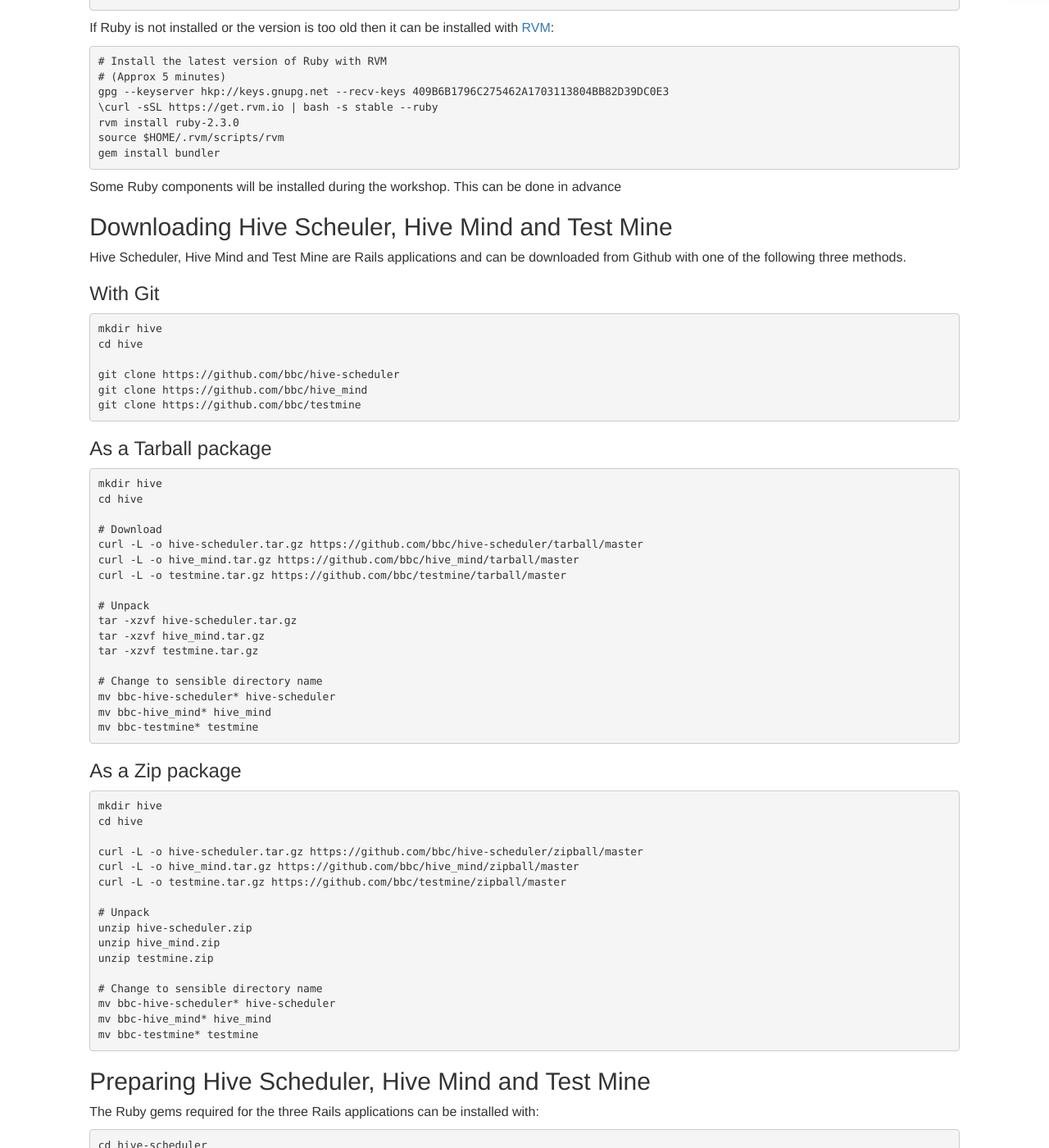
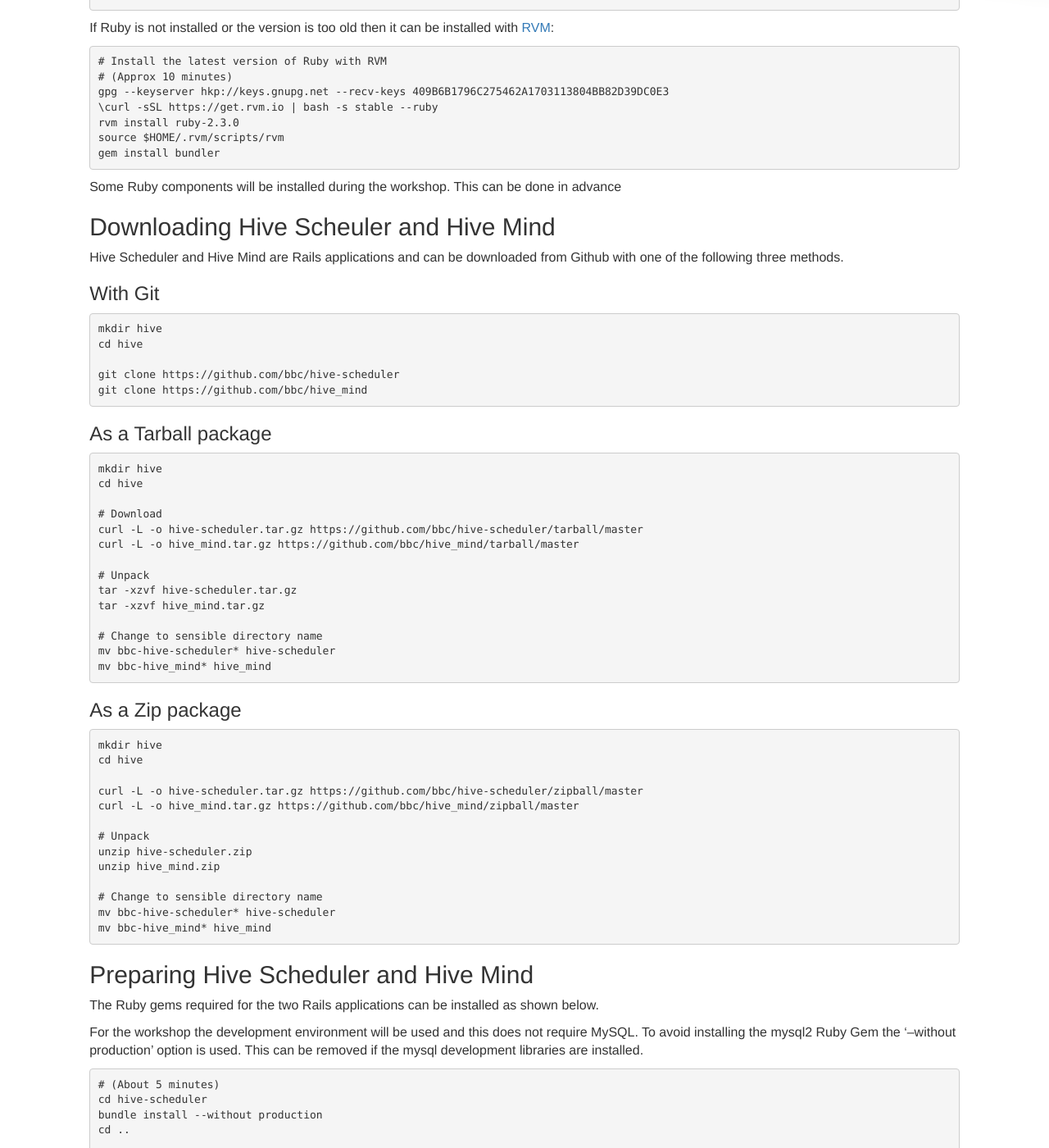
Before and after one commit to bbc/hive-ci, a Jekyll site: the page built from workshop/prerequisites.md, in a window 1280 px wide and 1400 px high, scrolled down 425 px. Shown: the whole window at 82% size. Built offline with Jekyll 4.4.1, drawn with Linux system fonts in a browser that asks for light colours; nearby versions of some CDN libraries; some of the changed text lies outside the part shown.

Commit message:
More updates

```diff
--- a/workshop/prerequisites.md
+++ b/workshop/prerequisites.md
@@ -29,7 +29,7 @@
 
 {% highlight bash %}
 # Install the latest version of Ruby with RVM
-# (Approx 5 minutes)
+# (Approx 10 minutes)
 gpg --keyserver hkp://keys.gnupg.net --recv-keys 409B6B1796C275462A1703113804BB82D39DC0E3
 \curl -sSL https://get.rvm.io | bash -s stable --ruby
 rvm install ruby-2.3.0
@@ -40,9 +40,9 @@
 Some Ruby components will be installed during the workshop. This can be done in
 advance
 
-## Downloading Hive Scheuler, Hive Mind and Test Mine
+## Downloading Hive Scheuler and Hive Mind
 
-Hive Scheduler, Hive Mind and Test Mine are Rails applications and can be
+Hive Scheduler and Hive Mind are Rails applications and can be
 downloaded from Github with one of the following three methods.
 
 ### With Git
@@ -53,7 +53,6 @@
 
 git clone https://github.com/bbc/hive-scheduler
 git clone https://github.com/bbc/hive_mind
-git clone https://github.com/bbc/testmine
 {% endhighlight ^%}
 
 ### As a Tarball package
@@ -65,17 +64,14 @@
 # Download
 curl -L -o hive-scheduler.tar.gz https://github.com/bbc/hive-scheduler/tarball/master
 curl -L -o hive_mind.tar.gz https://github.com/bbc/hive_mind/tarball/master
-curl -L -o testmine.tar.gz https://github.com/bbc/testmine/tarball/master
 
 # Unpack
 tar -xzvf hive-scheduler.tar.gz
 tar -xzvf hive_mind.tar.gz
-tar -xzvf testmine.tar.gz
 
 # Change to sensible directory name
 mv bbc-hive-scheduler* hive-scheduler
 mv bbc-hive_mind* hive_mind
-mv bbc-testmine* testmine
 {% endhighlight ^%}
 
 ### As a Zip package
@@ -86,37 +82,40 @@
 
 curl -L -o hive-scheduler.tar.gz https://github.com/bbc/hive-scheduler/zipball/master
 curl -L -o hive_mind.tar.gz https://github.com/bbc/hive_mind/zipball/master
-curl -L -o testmine.tar.gz https://github.com/bbc/testmine/zipball/master
 
 # Unpack
 unzip hive-scheduler.zip
 unzip hive_mind.zip
-unzip testmine.zip
 
 # Change to sensible directory name
 mv bbc-hive-scheduler* hive-scheduler
 mv bbc-hive_mind* hive_mind
-mv bbc-testmine* testmine
 {% endhighlight ^%}
 
-## Preparing Hive Scheduler, Hive Mind and Test Mine
+## Preparing Hive Scheduler and Hive Mind
 
-The Ruby gems required for the three Rails applications can be installed with:
+The Ruby gems required for the two Rails applications can be installed as shown
+below.
+
+For the workshop the development environment will be used and this does not
+require MySQL. To avoid installing the mysql2 Ruby Gem the
+'--without production' option is used. This can be removed if the mysql
+development libraries are installed.
 
 {% highlight bash %}
+# (About 5 minutes)
 cd hive-scheduler
-bundle install
+bundle install --without production
 cd ..
 
 cd hive_mind
-bundle install
-cd ..
-
-cd testmine
-bundle install
+bundle install --without production
 cd ..
 {% endhighlight %}
 
+Note, '--without production' will install without MySQL. If you
+have a MySQL server and the developer libraries installed then then this can be
+removed from both lines.
 
 ## Hive Runner
 
@@ -129,7 +128,12 @@
 This is installed as part of the workshop but it can take some time so it is
 useful to install in advance.
 
-## Java
+## Java (Mac)
+
+Install JDK for Mac with the instructions at
+[http://docs.oracle.com/javase/7/docs/webnotes/install/mac/mac-jdk.html](http://docs.oracle.com/javase/7/docs/webnotes/install/mac/mac-jdk.html).
+
+## Java (Ubuntu)
 
 On Ubuntu, ADB requires Sun Java which can be installed as:
 
@@ -145,7 +149,8 @@
 To run Android tests you will need to have ADB installed. Note that the version
 that comes with Ubuntu will cause problems so use this instead:
 
-* Download the latet version of the SDK from [http://developer.android.com/sdk/index.html](http://developer.android.com/sdk/index.html)
+* Download the latet version of the SDK from [http://developer.android.com/sdk/index.html](http://developer.android.com/sdk/index.html). Ensure you install the
+  command line tools.
 * Unzip and move to `/opt/adt/sdk`
 * Run `/opt/adt/sdk/tools/android update sdk --no-ui` to download the platform
   tools. This will install all platforms and so may take a while.
```
Also changed, not shown: other parts of workshop/prerequisites.md (+1 -1 lines).
